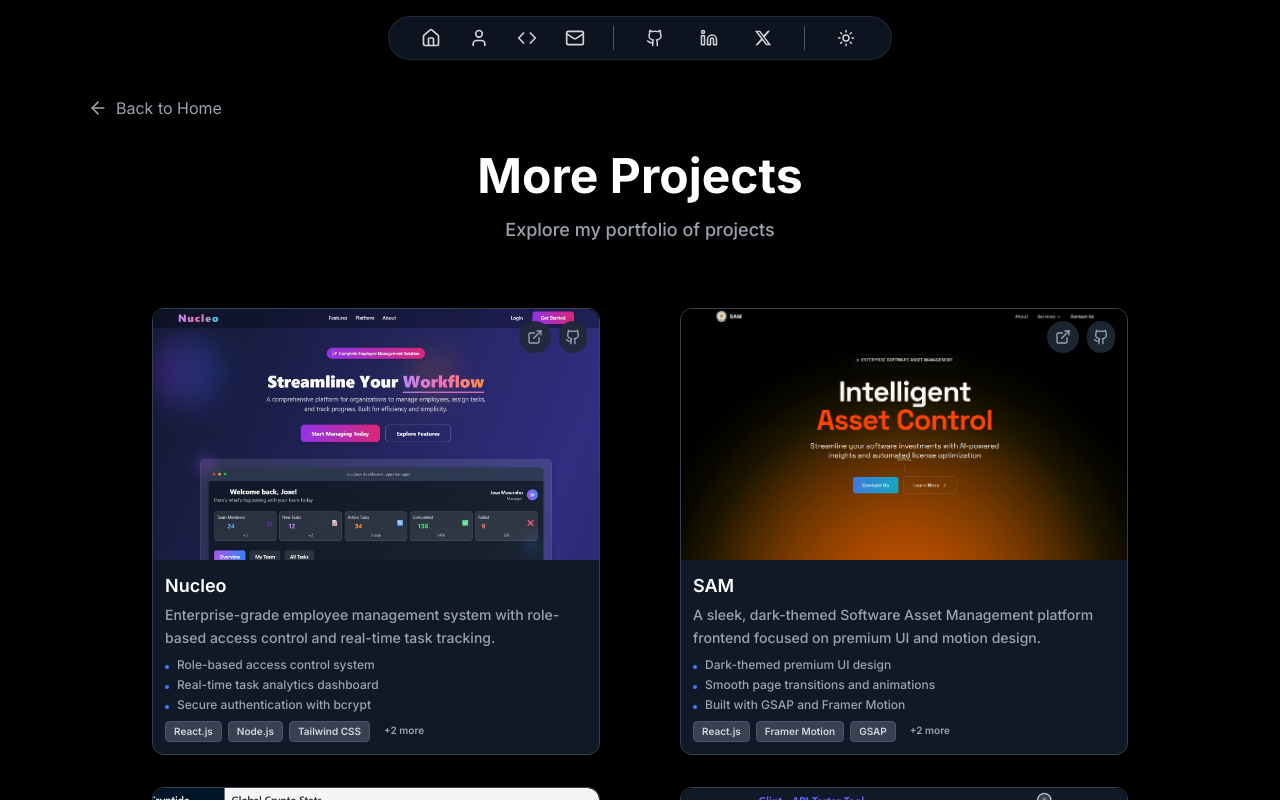
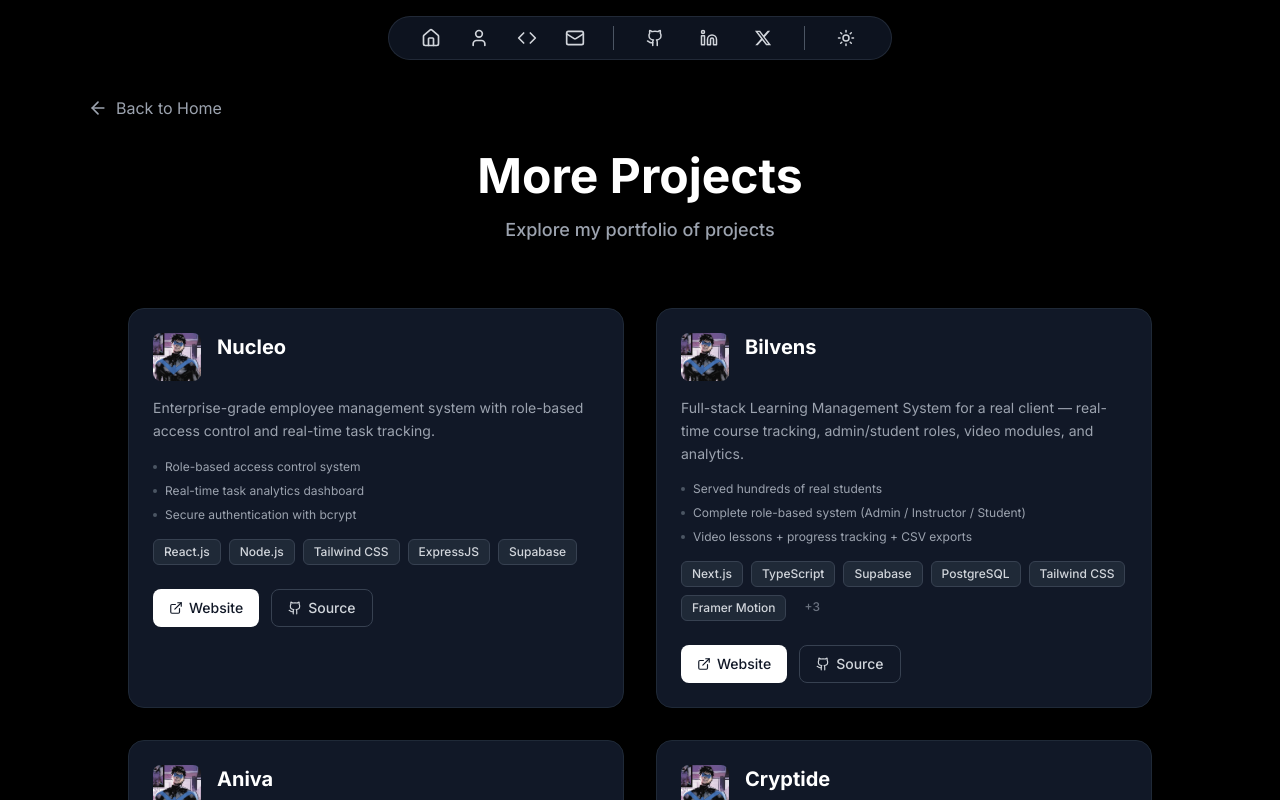
Before and after one commit to anuptiwari17/portfolio, a Next.js app: page /projects in a window 1280 px wide. Shown: the top 800 px of the page. Built offline with nearby package versions, Linux system fonts and the light colour scheme.

Commit message:
changes in project section

```diff
--- a/src/app/page.js
+++ b/src/app/page.js
@@ -3,7 +3,6 @@ import About from '@/components/About'
 import ProjectsPreview from '@/components/ProjectsPreview'
 import Education from '@/components/Education'
 import Contact from '@/components/Contact'
-import Experience from '@/components/Experience'
 
 export default function Home() {
   return (
@@ -11,7 +10,6 @@ export default function Home() {
 
       <Hero />
       <About />
-      <Experience />
       <ProjectsPreview />
       <Education/>
       <Contact/>
--- a/src/components/Footer.js
+++ b/src/components/Footer.js
@@ -19,7 +19,7 @@ export default function Footer() {
             <span> Anup Tiwari</span>
             <span className="mx-2">•</span>
             <span className="flex items-center">
-              Made with <Heart className="mx-1 text-red-500" size={14} /> and ☕
+              Made with <Heart className="mx-1 text-red-500" size={14} />
             </span>
           </div>
 
--- a/src/components/ProjectCard.js
+++ b/src/components/ProjectCard.js
@@ -5,109 +5,102 @@ import { ExternalLink, Github } from 'lucide-react'
 import Link from 'next/link'
 import Image from 'next/image'
 
-export default function ProjectCard({ project, index = 0, linkTo, showTechLimit = 3 }) {
-  const handleLinkClick = (e) => {
-    e.stopPropagation()
-    e.preventDefault()
-  }
-
+export default function ProjectCard({ project, index = 0, linkTo, showTechLimit = 6 }) {
   return (
     <motion.div
       initial={{ opacity: 0, y: 30 }}
       whileInView={{ opacity: 1, y: 0 }}
       transition={{ delay: index * 0.1, duration: 0.6 }}
       viewport={{ once: true }}
-      className="group w-full max-w-md mx-auto bg-white dark:bg-gray-900 rounded-xl border border-gray-200 dark:border-gray-700 overflow-hidden shadow-sm hover:shadow-md hover:border-blue-300 dark:hover:border-blue-500 transition-all duration-300"
+      className="group w-full bg-white dark:bg-gray-900 rounded-2xl border border-gray-300 dark:border-gray-800 overflow-hidden hover:border-gray-800 dark:hover:border-gray-700 transition-all duration-300"
     >
-      <div className="h-full flex flex-col">
-        <div className="relative aspect-video bg-white dark:bg-black overflow-hidden">
-          <Link href={linkTo || '#'} className="block h-full">
+      <Link href={linkTo || '#'} className="block">
+        <div className="p-6">
+          {/* Logo and Title Section */}
+          <div className="flex items-start gap-4 mb-4">
+            <div className="w-12 h-12 rounded-lg bg-gradient-to-br from-gray-100 to-gray-200 dark:from-gray-800 dark:to-gray-700 flex items-center justify-center flex-shrink-0 overflow-hidden">
               <Image
-              src={project.image}
+                //src={`/logo/${project.id}.png`}
+                src={`/logo/dp.jpg`}
                 alt={project.title}
-              width={320}
-              height={320}
-              quality={100}
-              className="w-full h-full object-cover rounded-t-xl transition-transform duration-300 group-hover:scale-[1.03]"
+                width={48}
+                height={48}
+                className="w-full h-full object-cover"
               />
-          </Link>
-          <div className="absolute top-3 right-3 flex gap-2">
-            {project.liveLink && (
-              <button
-                onClick={(e) => {
-                  handleLinkClick(e)
-                  window.open(project.liveLink, '_blank')
-                }}
-                className="p-2 bg-white/90 dark:bg-gray-800/90 rounded-full text-gray-600 dark:text-gray-400 hover:text-blue-600 dark:hover:text-blue-400 transition-colors duration-200 backdrop-blur-sm"
-              >
-                <ExternalLink size={16} />
-              </button>
-            )}
-            <button
-              onClick={(e) => {
-                handleLinkClick(e)
-                window.open(project.githubLink, '_blank')
-              }}
-              className="p-1.5 bg-white/90 dark:bg-gray-800/90 rounded-full text-gray-600 dark:text-gray-400 hover:text-blue-600 dark:hover:text-blue-400 transition-colors duration-200 backdrop-blur-sm"
-            >
-              <Github size={16} />
-            </button>
+            </div>
+            <div className="flex-1 min-w-0">
+              <h3 className="text-xl font-bold text-gray-900 dark:text-white mb-2">
+                {project.title}
+              </h3>
             </div>
           </div>
 
-        <Link href={linkTo || '#'} className="flex-grow">
-          <div className="p-3 h-full flex flex-col">
-            <h3
-              className="text-lg font-semibold text-gray-900 dark:text-white mb-1"
-              style={{ fontFamily: 'Fira Code, Inter, system-ui, sans-serif' }}
-            >
-              {project.title}
-            </h3>
-
-            <p
-              className="text-gray-600 dark:text-gray-400 text-sm leading-relaxed mb-2 font-medium"
-              style={{ fontFamily: 'Plus Jakarta Sans, Inter, system-ui, sans-serif' }}
-            >
+          {/* Description */}
+          <p className="text-gray-600 dark:text-gray-400 text-sm leading-relaxed mb-4">
             {project.description}
           </p>
 
-            <div className="mb-2">
-              <ul className="space-y-1">
+          {/* Highlights */}
+          <div className="mb-4">
+            <ul className="space-y-2">
               {project.highlights.map((highlight, i) => (
                 <li
                   key={i}
-                    className="text-xs text-gray-500 dark:text-gray-400 flex items-start font-medium space-x-2"
-                    style={{ fontFamily: 'Inter, system-ui, sans-serif' }}
+                  className="text-xs text-gray-600 dark:text-gray-400 flex items-start gap-2"
                 >
-                    <span className="w-1 h-1 bg-blue-500 rounded-full mt-2"></span>
+                  <span className="w-1 h-1 bg-gray-400 dark:bg-gray-600 rounded-full mt-1.5 flex-shrink-0"></span>
                   <span>{highlight}</span>
                 </li>
               ))}
             </ul>
           </div>
 
-            <div className="mt-auto flex flex-wrap gap-1.5">
+          {/* Technologies */}
+          <div className="flex flex-wrap gap-2 mb-4">
             {project.technologies.slice(0, showTechLimit).map((tech, i) => (
               <span
                 key={i}
-                  className="px-2 py-0.5 text-[10px] font-semibold bg-gray-100 dark:bg-gray-700 text-gray-700 dark:text-gray-300 rounded border border-gray-200 dark:border-gray-600"
-                  style={{ fontFamily: 'Inter, system-ui, sans-serif' }}
+                className="px-2.5 py-1 text-xs font-medium bg-gray-100 dark:bg-gray-800 text-gray-700 dark:text-gray-300 rounded-md border border-gray-200 dark:border-gray-700"
               >
                 {tech}
               </span>
             ))}
             {project.technologies.length > showTechLimit && (
-                <span
-                  className="px-2 py-0.5 text-[10px] font-semibold text-gray-500 dark:text-gray-400"
-                  style={{ fontFamily: 'Inter, system-ui, sans-serif' }}
-                >
-                  +{project.technologies.length - showTechLimit} more
+              <span className="px-2.5 py-1 text-xs font-medium text-gray-500 dark:text-gray-500">
+                +{project.technologies.length - showTechLimit}
               </span>
             )}
           </div>
+
+          {/* Action Buttons */}
+          <div className="flex gap-3 pt-2">
+            {project.liveLink && (
+              <button
+                onClick={(e) => {
+                  e.preventDefault()
+                  e.stopPropagation()
+                  window.open(project.liveLink, '_blank')
+                }}
+                className="flex items-center gap-1.5 px-4 py-2 bg-gray-900 dark:bg-white text-white dark:text-gray-900 text-sm font-medium rounded-lg hover:bg-gray-800 dark:hover:bg-gray-100 transition-colors duration-200"
+              >
+                <ExternalLink size={14} />
+                <span>Website</span>
+              </button>
+            )}
+            <button
+              onClick={(e) => {
+                e.preventDefault()
+                e.stopPropagation()
+                window.open(project.githubLink, '_blank')
+              }}
+              className="flex items-center gap-1.5 px-4 py-2 border border-gray-300 dark:border-gray-700 text-gray-700 dark:text-gray-300 text-sm font-medium rounded-lg hover:bg-gray-50 dark:hover:bg-gray-800 transition-colors duration-200"
+            >
+              <Github size={14} />
+              <span>Source</span>
+            </button>
+          </div>
         </div>
       </Link>
-      </div>
     </motion.div>
   )
 }
--- a/src/components/ProjectsPreview.js
+++ b/src/components/ProjectsPreview.js
@@ -21,7 +21,7 @@ export default function ProjectsPreview() {
         >
           <h2 className="text-5xl font-bold text-gray-900 dark:text-white mb-4"
               style={{ fontFamily: 'Fira Code, Inter, system-ui, sans-serif' }}>
-            Projects
+            Work
           </h2>
           <p className="text-lg text-gray-600 dark:text-gray-400 font-medium"
              style={{ fontFamily: 'Plus Jakarta Sans,Inter, system-ui, sans-serif' }}>
--- a/src/data/projects.js
+++ b/src/data/projects.js
@@ -1,3 +1,5 @@
+// src/data/projects.js
+
 export const projects = [
   {
     id: 'nucleo',
@@ -39,44 +41,63 @@ export const projects = [
   },
 
   {
-  id: 'sam',
-  title: 'SAM',
+    id: 'bilvens',
+    title: 'Bilvens',
+    description: 'Full-stack Learning Management System for a real client — real-time course tracking, admin/student roles, video modules, and analytics.',
+    technologies: ['Next.js', 'TypeScript', 'Supabase', 'PostgreSQL', 'Tailwind CSS', 'Framer Motion', 'JWT', 'Docker', 'Shadcn/ui'],
+    highlights: [
+      'Served hundreds of real students',
+      'Complete role-based system (Admin / Instructor / Student)',
+      'Video lessons + progress tracking + CSV exports'
+    ],
+    image: '/bilvens.png',
+    liveLink: "https://lms.examate.in",
+    githubLink: '#',
+    category: 'Client Project',
+    duration: 'Sep – Oct 2025',
+    team: 'Freelance • Bilvens Technology',
+    status: 'Completed & Delivered',
+    featured: true,
+    overview: 'Production-grade Learning Management System built from scratch for Bilvens Technology. Includes secure authentication, real-time student progress, course creation tools, video hosting, and detailed analytics dashboards.',
+    features: [
+      'Role-based authentication & dashboards',
+      'Real-time course progress & analytics',
+      'Video module upload & streaming',
+      'CSV report generation',
+      'Mobile-first responsive design',
+      'Modern UI with Shadcn/ui + Tailwind'
+    ],
+    challenges: [
+      'Scalable real-time progress tracking',
+      'Secure video & file handling',
+      'Complex multi-role permission system'
+    ],
+    learnings: [
+      'Production Next.js 14 + Supabase stack',
+      'Advanced TypeScript in large apps',
+      'Client delivery & deadline management'
+    ]
+  },
+
+  {
+    id: 'aniva',
+    title: 'Aniva',
     description: 'A sleek, dark-themed Software Asset Management platform frontend focused on premium UI and motion design.',
     technologies: ['React.js', 'Framer Motion', 'GSAP', 'Tailwind CSS', 'Lucide-React'],
     highlights: [
       'Dark-themed premium UI design',
       'Smooth page transitions and animations',
-    'Built with GSAP and Framer Motion',
+      'Built with GSAP and Framer Motion'
     ],
-  image: '/sam.png',
+    image: '/aniva.png',
     liveLink: 'https://samorg.vercel.app',
     githubLink: 'https://github.com/anuptiwari17',
-  category: 'Frontend Development',
+    category: 'Client Project',
     duration: '2 days',
     team: 'Solo Project',
     status: 'Live',
     featured: true,
-  overview: 'SAM (Software Asset Management) is a frontend-only platform concept that showcases a premium dark UI experience with smooth animations and transitions. Built with modern frontend technologies, it emphasizes visual polish and performance over backend complexity.',
-  features: [
-    'Responsive dark-themed UI design',
-    'Smooth GSAP-based animations and transitions',
-    'Framer Motion for interactive UI elements',
-    'Multi-page React application',
-    'Lucide-React icons for clean visual hierarchy',
-    'Performance-optimized animations',
-  ],
-  challenges: [
-    'Creating smooth yet performant animations',
-    'Synchronizing GSAP and Framer Motion together',
-    'Maintaining consistency across multiple pages in a dark theme',
-  ],
-  learnings: [
-    'Framer Motion animation patterns',
-    'GSAP timeline synchronization',
-    'Building performant, visually-rich UIs',
-  ],
   },
-
 
   {
     id: 'cryptide',
@@ -96,26 +117,8 @@ export const projects = [
     team: 'Solo Project',
     status: 'Live',
     featured: true,
-    overview: 'Cryptide is a modern cryptocurrency tracking platform that provides real-time market data, news, and analytics for the top 100 cryptocurrencies.',
-    features: [
-      'Real-time cryptocurrency price tracking',
-      'Interactive charts and graphs',
-      'Latest crypto news aggregation',
-      'Portfolio tracking capabilities',
-      'Market analysis tools',
-      'Mobile-responsive design'
-    ],
-    challenges: [
-      'Handling multiple API integrations',
-      'Managing real-time data updates',
-      'Creating performant chart visualizations'
-    ],
-    learnings: [
-      'API integration and data management',
-      'Chart.js for data visualization',
-      'Performance optimization techniques'
-    ]
   },
+
   {
     id: 'glint',
     title: 'Glint',
@@ -133,34 +136,16 @@ export const projects = [
     duration: '1 week',
     team: 'Solo Project',
     status: 'Live',
-    featured: true,
-    overview: 'Glint is an AI-powered API testing platform that combines the familiar interface of Postman with intelligent error analysis and automated testing workflows.',
-    features: [
-      'Postman-like API testing interface',
-      'AI-powered error analysis',
-      'Automated testing workflows',
-      'Intelligent debugging suggestions',
-      'Request/response history',
-      'Export and import capabilities'
-    ],
-    challenges: [
-      'Integrating AI for error analysis',
-      'Building complex testing workflows',
-      'Creating intuitive user interface'
-    ],
-    learnings: [
-      'AI integration in web applications',
-      'Complex state management patterns',
-      'Advanced Next.js features'
-    ]
+    featured: false,
   },
+
   {
     id: 'strix',
     title: 'Strix',
     description: 'A Zero-Dependency Lightweight String Library in C++',
     technologies: ['C++'],
     highlights: [
-      'Zero dependency (no standard strings functions used)',
+      'Zero dependency (no standard string functions used)',
       'Deep dive into raw memory, OOP, and exception safety',
       'Built for performance and efficiency'
     ],
@@ -172,25 +157,6 @@ export const projects = [
     team: 'Solo Project',
     status: 'Completed',
     featured: false,
-    overview: 'Strix is a lightweight, zero-dependency string library implemented in C++ from scratch, focusing on performance and memory efficiency.',
-    features: [
-      'Zero external dependencies',
-      'Custom memory management',
-      'Exception-safe operations',
-      'Performance-optimized algorithms',
-      'Comprehensive test suite',
-      'Cross-platform compatibility'
-    ],
-    challenges: [
-      'Manual memory management',
-      'Implementing string algorithms from scratch',
-      'Ensuring exception safety'
-    ],
-    learnings: [
-      'Low-level memory management',
-      'C++ best practices and patterns',
-      'Algorithm optimization techniques'
-    ]
   },
 
   {
@@ -211,33 +177,11 @@ export const projects = [
     team: 'Solo Project',
     status: 'Live',
     featured: false,
-  overview: 'SkyStats is a weather dashboard application that fetches current weather and 5-day forecasts using the OpenWeatherMap API and presents the data visually using Python plotting libraries. It provides users with charts and graphs that represent changes in temperature, pressure, humidity, and wind speed over time.',
-  features: [
-    'Live weather data for any location',
-    '5-day forecast broken into 3-hour intervals',
-    'Interactive line and bar charts using Matplotlib and Seaborn',
-    'Backend powered by Flask for data handling',
-    'Responsive and user-friendly frontend'
-  ],
-  challenges: [
-    'Parsing and organizing 3-hour interval forecast data',
-    'Synchronizing Python-generated visualizations with frontend rendering',
-    'Ensuring clean and responsive design for all screen sizes'
-  ],
-  learnings: [
-    'Working with real-world APIs and data structures',
-    'Integrating Python visualizations in web apps',
-    'Full-stack development from scratch using Python and JS'
-  ]
   }
-
 ];
 
-//helper functions
-export const getFeaturedProjects = () => projects.filter(project => project.featured);
-
+// Helper functions
+export const getFeaturedProjects = () => projects.filter(p => p.featured);
 export const getAllProjects = () => projects;
-
-export const getProjectById = (id) => projects.find(project => project.id === id);
-
-export const getProjectsByCategory = (category) => projects.filter(project => project.category === category);
+export const getProjectById = (id) => projects.find(p => p.id === id);
+export const getProjectsByCategory = (category) => projects.filter(p => p.category === category);
```
Also changed, not shown: src/components/Experience.js (+28 -72 lines), src/components/Hero.js (+40 -49 lines), public/aniva.png (renamed from public/sam.png), public/logo/dp.jpg (added). Lines whose indentation alone changed are shown as unchanged.
